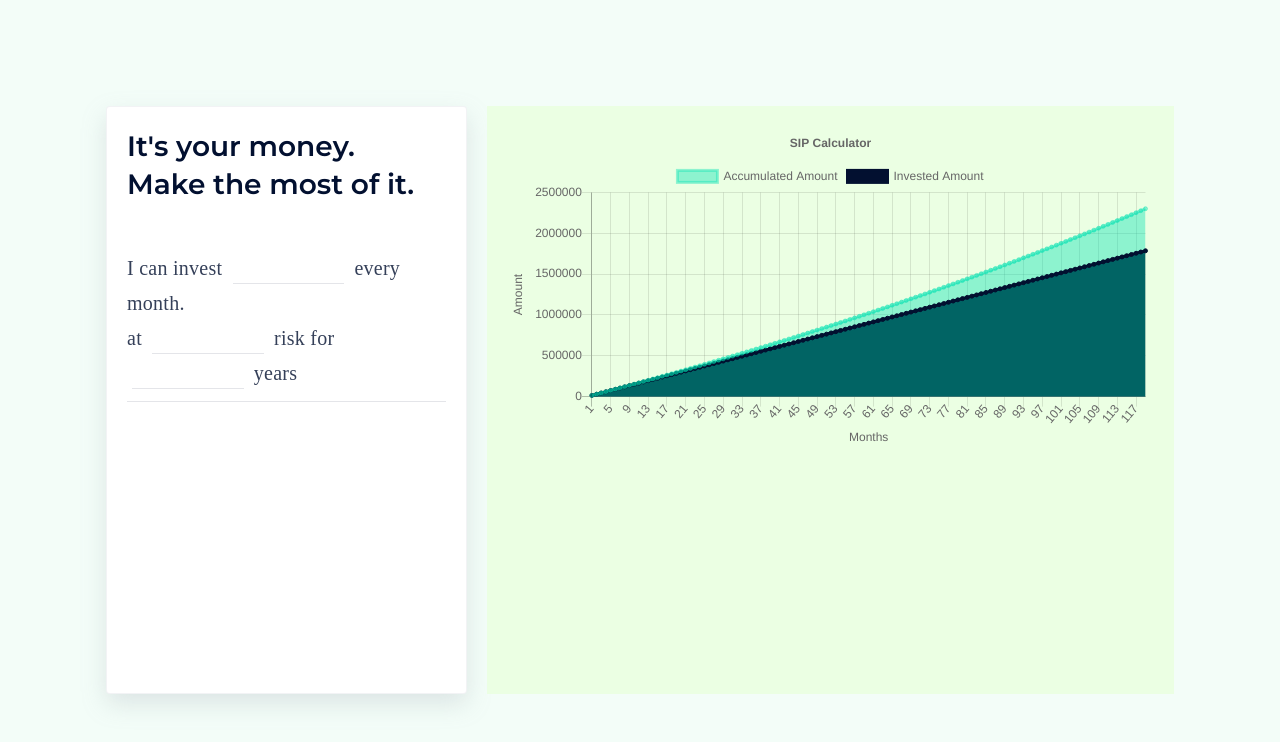
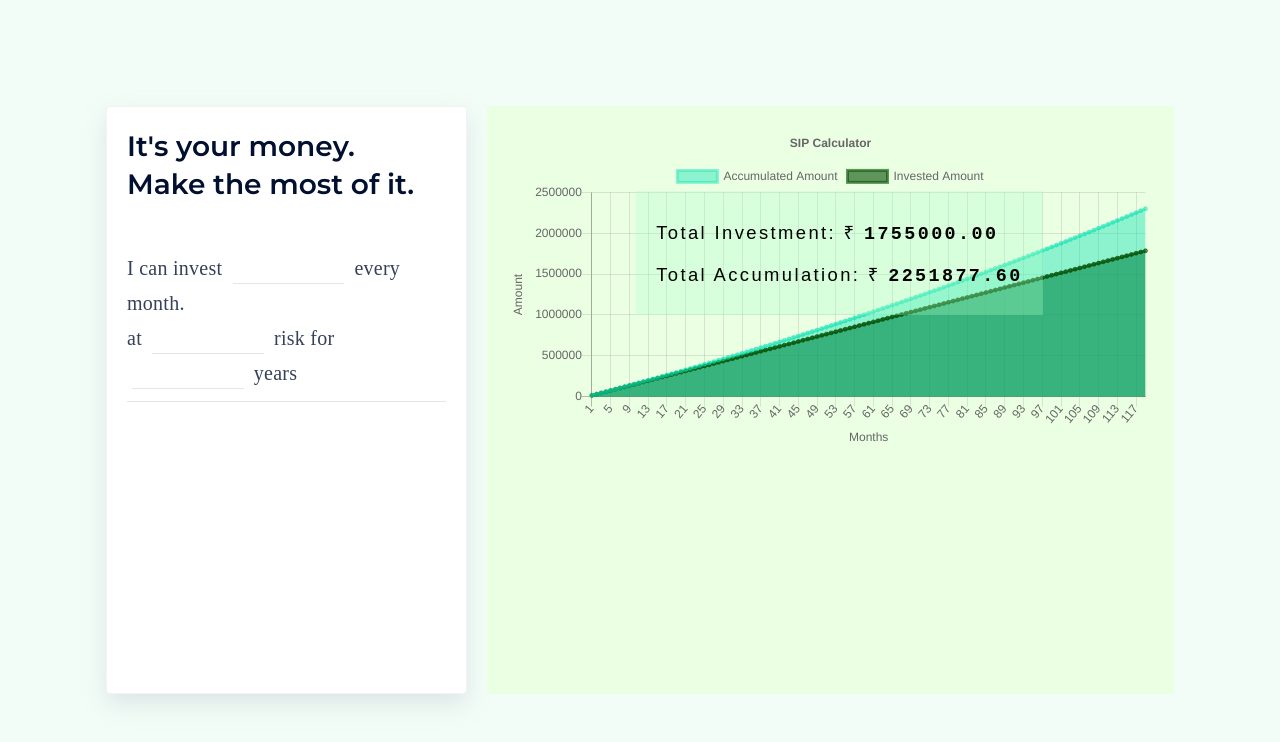
Before and after one commit to XC3000/webflow-chartjs, a React (Create React App) app: page / in a window 1280 px wide. Shown: the top 742 px of the page. Built offline with nearby package versions, Linux system fonts and the light colour scheme.

Commit message:
Added styles and data overlay

```diff
--- a/src/App.css
+++ b/src/App.css
@@ -99,3 +99,28 @@ html {
         flex: 80%;
     }
 }
+
+.charts-container {
+    position: relative;
+}
+
+.data-overlay {
+    font-size: 1.15rem;
+    position: absolute;
+    font-family: Arial, Helvetica, sans-serif;
+    top: 20%;
+    left: 20%;
+    padding: 1.25rem;
+    letter-spacing: 0.15rem;
+    background-color: rgba(170, 255, 199, 0.3);
+}
+
+.data-overlay span:not(.data-total) {
+    display: block;
+    padding: 0.5rem 0;
+}
+
+.data-total {
+    font-weight: bold;
+    font-family: monospace;
+}
--- a/src/Charts.js
+++ b/src/Charts.js
@@ -3,9 +3,11 @@ import data from "./data/data";
 import Chart from "chart.js";
 
 const Charts = () => {
+    const dataPoints = data.length;
+
     useEffect(() => {
         const ctx = document.getElementById("target").getContext("2d");
-        const sipChart = new Chart(ctx, {
+        new Chart(ctx, {
             type: "line",
             data: {
                 labels: data.map(({ month }) => month),
@@ -20,8 +22,8 @@ const Charts = () => {
                     },
                     {
                         label: "Invested Amount",
-                        backgroundColor: "rgb(2,16,48)",
-                        borderColor: "rgb(2,16,48)",
+                        backgroundColor: "rgb(3, 78, 0, 0.6)",
+                        borderColor: "rgb(3, 78, 0, 0.6)",
                         data: data.map(({ investedAmount }) => investedAmount),
                     },
                 ],
@@ -70,10 +72,28 @@ const Charts = () => {
                 },
             },
         });
-        document.getElementById("target").prepend(sipChart.generateLegend());
-    }, []);
+        document.getElementById("target").prepend("<span>yoyo</span>");
+    }, [dataPoints]);
 
-    return <canvas id="target"></canvas>;
+    return (
+        <div className="charts-container">
+            <canvas id="target"></canvas>
+            <div className="data-overlay">
+                <span>
+                    Total Investment: ₹{" "}
+                    <span className="data-total">
+                        {data[dataPoints - 3]["investedAmount"].toFixed(2)}
+                    </span>
+                </span>
+                <span>
+                    Total Accumulation: ₹{" "}
+                    <span className="data-total">
+                        {data[dataPoints - 3]["accumulatedAmount"].toFixed(2)}
+                    </span>
+                </span>
+            </div>
+        </div>
+    );
 };
 
 export default Charts;
```
Also changed, not shown: 1 other file (tests, documents, lock files or other folders).
